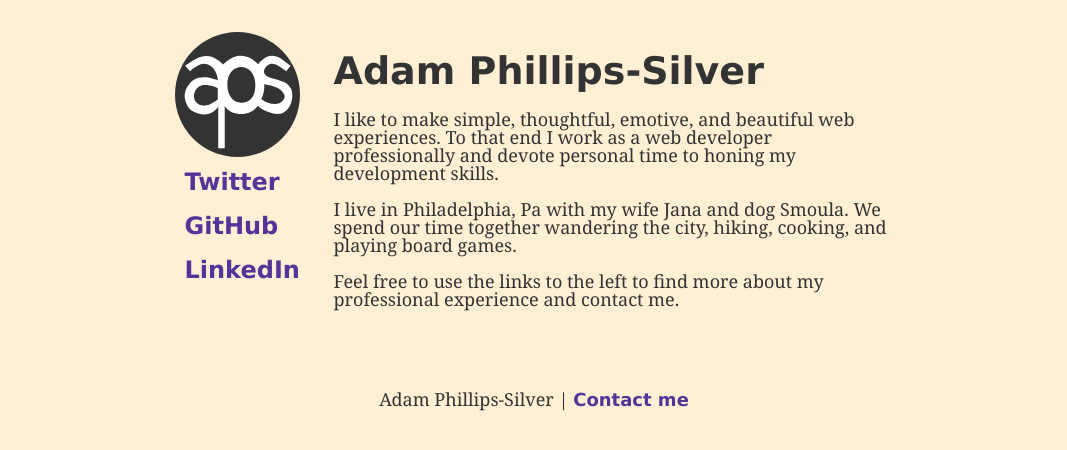
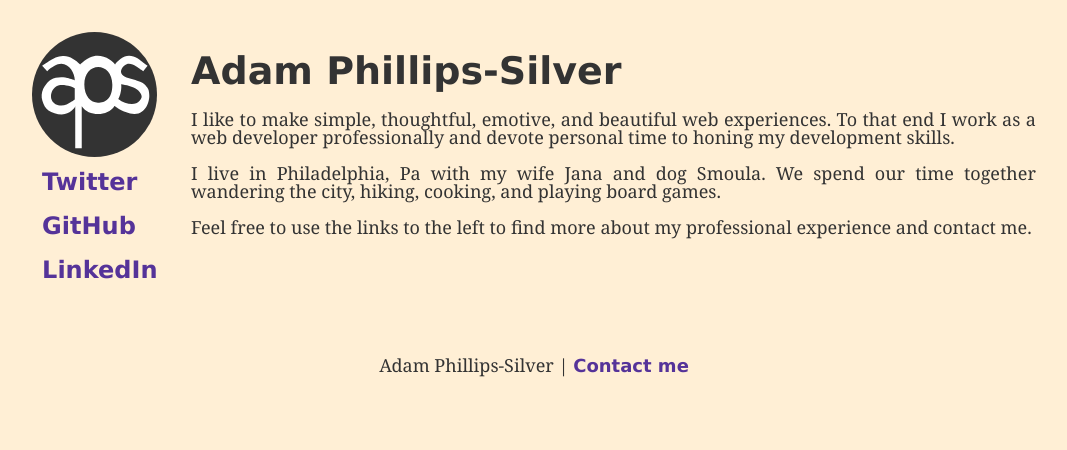
Before and after one commit to Adam-PS/adamphillipssilver, a Jekyll site: the page built from index.html, in a window 1280 px wide. Shown: the top 450 px of the page, without its empty margins (106-1173 px from the left). Built offline with Jekyll 4.4.1, drawn with Linux system fonts in a browser that asks for light colours.

Commit message:
Update main.css

```diff
--- a/css/main.css
+++ b/css/main.css
@@ -109,8 +109,8 @@
 	}
 
 	main p {
-		max-width: 560px;
-		text-align: left;
+		max-width: 1024px;
+		text-align: justify;
 	}
 
 	#post-list {
```
